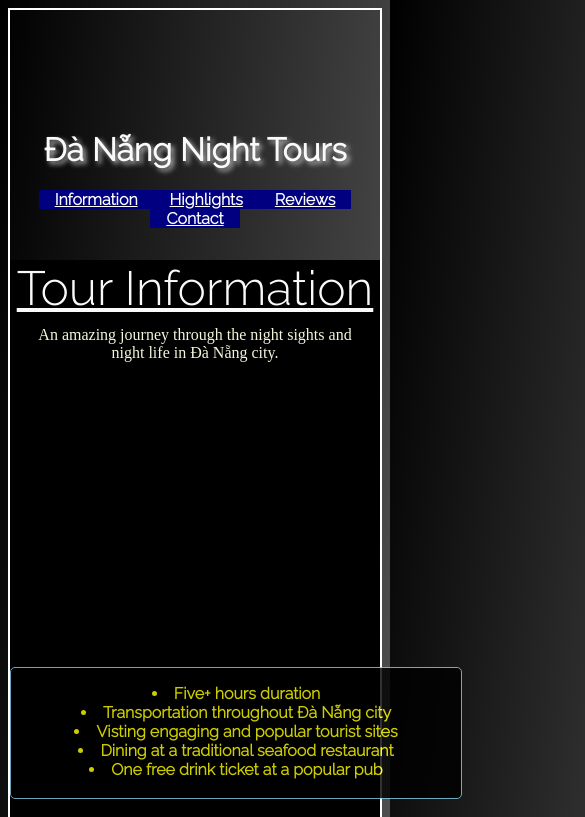
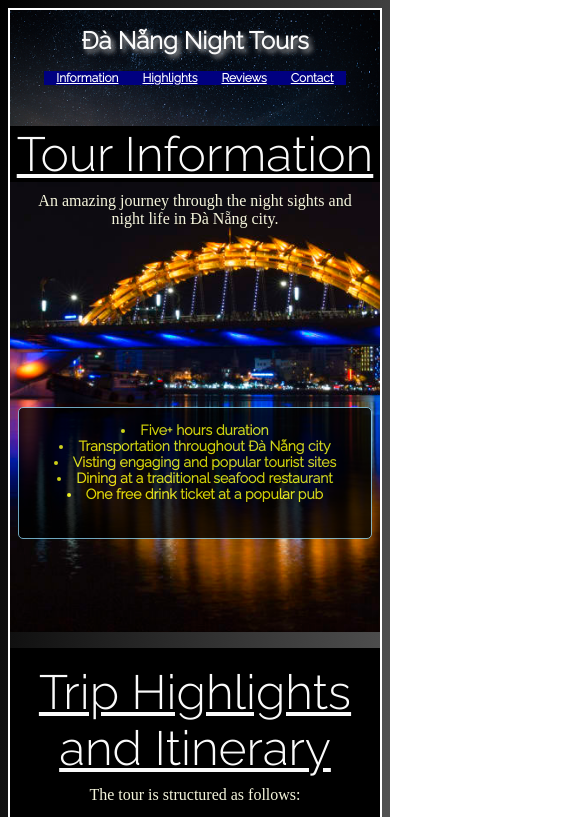
Before and after one commit to cbhuber17/LandingPage, a plain HTML site: page index.html in a window 390 px wide. Shown: the top 817 px of the page, 585 px wide, since content can reach past the window. Drawn offline with Linux system fonts and the light colour scheme; a web font is replaced by a local one.

Commit message:
Adding images, media queries to CSS and CSS cleanup for optimization.  Refactoring more JS.  Minor cleanup to HTML.  First submission of project for review.

```diff
--- a/css/styles.css
+++ b/css/styles.css
@@ -1,5 +1,3 @@
-/* TBD auto-resize images from first project */
-
 /* Base styles */
 html {
     font-family: Raleway;
@@ -13,12 +11,10 @@ body {
 }
 
 .sticky {
-    /* TBD background image overlaps border */
     background-image: url('../img/stars3.png');
     background-size: cover;
     overflow: hidden;
     position: fixed;
-    /* width: 100%; */
     z-index: 1;
     transition: top 0.7s;
     top: 10px;
@@ -26,19 +22,17 @@ body {
     right: 10px;
 }
 
-@media(max-width: 600px) {
+@media(max-width: 425px) {
     .sticky {
-        position: static;
+        font-size: 12px;
+        height: 116px;
     }
-}
-
-.sticky a {
-    display: block;
 }
 
 /* Typeography styles */
 h1 {
     text-align: center;
+    padding: 0em 1em 0em;
     text-shadow: 3px 3px 5px silver;
     font-size: 2em;
 }
@@ -93,7 +87,7 @@ main {
 
 section {
     position: relative;
-    min-height: 80vh;
+    min-height: 60vh;
     width: 100%;
     padding: 1em 0em;
     text-align: center;
@@ -107,11 +101,21 @@ section {
     margin: 0px;
 }
 
+.mainHero p {
+    padding-bottom: 20vh;
+}
+
 .mainHeroListContainer {
     display: grid;
     grid-template-rows: 130px;
     width: 450px;
     margin: auto;
+}
+
+@media(max-width: 475px) {
+    .mainHeroListContainer {
+        width: 95%;
+    }
 }
 
 .mainHeroList {
@@ -124,20 +128,35 @@ section {
     font-size: 16px;
 }
 
+@media(max-width: 475px) {
+    .mainHeroList {
+        font-size: 14px;
+    }
+}
+
 .mainHeroList ul{
     padding: 0px;
 }
 
-.section2 li {
-    padding: 0.5em 0em;
-}
-
-/* TBD Media query here for small viewport! */
 .section2ImgContainer {
     display: grid;
     grid-template-rows: 300px;
     grid-template-columns: repeat(2, 300px);
     justify-content: space-evenly;
+}
+
+@media(max-width: 650px) {
+    .section2ImgContainer {
+        grid-template-rows: 200px;
+        grid-template-columns: repeat(2, 200px);
+    }
+}
+
+@media(max-width: 445px) {
+    .section2ImgContainer {
+        grid-template-rows: 150px;
+        grid-template-columns: repeat(2, 150px);
+    }
 }
 
 #section2Img1 {
@@ -158,8 +177,17 @@ section {
     justify-content: center;
 }
 
-/* TBD should use FR units here (share the available remaining space) */
-/* TBD review section needs media queries */
+@media(max-width: 650px) {
+    .reviewContainer {
+        grid-template-columns: 100px 300px;
+    }
+}
+
+@media(max-width: 450px) {
+    .reviewContainer {
+        grid-template-columns: 100px 225px;
+    }
+}
 
 .avatar {
     display: flex;
--- a/index.html
+++ b/index.html
@@ -27,8 +27,7 @@
 
         <section id="section1" class="mainHero">
             <h2>Tour Information</h2>
-            <!-- TBD style done here, should be done in CSS -->
-            <p style="padding-bottom: 35vh;">An amazing journey through the night sights and night life in Đà Nẵng
+            <p>An amazing journey through the night sights and night life in Đà Nẵng
                 city.</p>
             <div class="mainHeroListContainer mainHeroList">
                 <ul>
@@ -81,10 +80,8 @@
         <section id="section4">
             <h2>Contact Us!</h2>
             <p>Fill out the form below and we will get back to you with more information on tour dates!</p>
-
             <div class="formContainer">
                 <form>
-
                     <label for="fname">First Name</label>
                     <input type="text" id="fname" name="firstname" placeholder="Your name..">
 
@@ -95,7 +92,6 @@
                     <input type="text" id="email" name="email" placeholder="Your email address..">
 
                     <input type="submit" value="Submit">
-
                 </form>
             </div>
         </section>
--- a/js/app.js
+++ b/js/app.js
@@ -1,10 +1,9 @@
-
-// TBD: Document functions
+// Helper functions ---------------------------------------------------------------------------------------------------------------------
 /*
 * Create the navigation bar dynamically - builds menu items that has anchors to sections on the page
- * @param  {HTMLElement} navBarList The navigation bar list element (from ID)
- * @param  {String} text Text to describe the menu item to create (and be linked by the anchor)
- * @param  {String} anchor The attribute of href in the anchor (i.e. the link to the section on the page)
+* @param  {HTMLElement} navBarList - The navigation bar list element (from ID)
+* @param  {String} text - Text to describe the menu item to create (and be linked by the anchor)
+* @param  {String} anchor - The attribute of href in the anchor (i.e. the link to the section on the page)
 */
 function addNavBarList(navBarList, text, anchor) {
 
@@ -22,8 +21,8 @@ function addNavBarList(navBarList, text, anchor) {
 
 /*
 * Check to see if an element is in the current view port
- * @param  {HTMLElement} navBarList The navigation bar list element (from ID)
- * @return {Boolean} true if the element is in the current view port, otherwise false
+* @param  {HTMLElement} navBarList - The navigation bar list element (from ID)
+* @return {Boolean} - true if the element is in the current view port, otherwise false
 */
 function isElementInViewport(element) {
 
@@ -58,27 +57,12 @@ function goToTop() {
     window.scrollTo({ top: 0, behavior: "smooth" });
 }
 
-// TBD have main() function?
-// TBD break down code further based on Mosh's good coding practices
-
-// Get all tags that use <section>, then the ID can be extracted
-const allSections = document.body.getElementsByTagName("section");
-
-// Grab the nav bar list element
-const navBarList = document.querySelector("#NavbarList");
-
-// Array to hold section elements for event listener smooth scrolling
-const sectionElements = [];
-
-// Iterate over each section to:
-// Populate the nav bar with each menu item
-// Create an anchor link for each menu item
-// Allow smooth scrolling for each menu item
-for (let i = 0; i < allSections.length; i++) {
-
-    // Get the section id and create the link to it
-    sectionIDanchorlink = '#' + allSections[i].id;
-    sectionElements.push(document.querySelector(sectionIDanchorlink));
+/*
+* Check to see if an element is in the current view port
+* @param {HTMLElement} i - Number between 0 and 3 inclusive (order of the navigation bar, 0 starts on the left)
+* @return {String} - The text to appear for each menu item on the navigation bar
+*/
+function getMenuText(i) {
 
     // Create the text for each navigation bar menu item
     let menuText = '';
@@ -102,6 +86,35 @@ for (let i = 0; i < allSections.length; i++) {
             break;
     }
 
+    return menuText;
+}
+
+/*
+*  Create the navigation bar, create each menu item and reference each item with an anchor, and allow smooth scrolling for each anchor
+*/
+function createNavBar() {
+
+    // Get all tags that use <section>, then the ID can be extracted
+    const allSections = document.body.getElementsByTagName("section");
+
+    // Grab the nav bar list element
+    const navBarList = document.querySelector("#NavbarList");
+
+    // Array to hold section elements for event listener smooth scrolling
+    const sectionElements = [];
+
+    // Iterate over each section to:
+    // Populate the nav bar with each menu item
+    // Create an anchor link for each menu item
+    // Allow smooth scrolling for each menu item
+    for (let i = 0; i < allSections.length; i++) {
+
+        // Get the section id and create the link to it
+        sectionIDanchorlink = '#' + allSections[i].id;
+        sectionElements.push(document.querySelector(sectionIDanchorlink));
+
+        let menuText = getMenuText(i);
+
         addNavBarList(navBarList, menuText, sectionIDanchorlink);
 
         // Get section anchor
@@ -113,11 +126,15 @@ for (let i = 0; i < allSections.length; i++) {
             evt.preventDefault();
             sectionElements[i].scrollIntoView({ behavior: "smooth" });
         });
-
+    }
 }
 
-// Highlight a particular section when it is in the current view port
-// Also highlight the section in the navbar when in the current view port
+/*
+* Highlight a particular section when it is in the current view port
+* Also highlight the section in the navbar when in the current view port
+*/
+function highlightSectionAndNavbar() {
+
     document.addEventListener("scroll", function activateSection(evt) {
 
         const sections = document.querySelectorAll("section");
@@ -125,6 +142,7 @@ document.addEventListener("scroll", function activateSection(evt) {
 
         for (let i = 0; i < sections.length; i++) {
 
+            // H2 header gets activated too
             section_h2 = sections[i].childNodes[1];
 
             // Add/remove active class in section/navbar
@@ -140,6 +158,12 @@ document.addEventListener("scroll", function activateSection(evt) {
             }
         }
     });
+}
+
+/*
+* Hides the navigation bar when scrolling
+*/
+function hideNavBarWhenScrolling() {
 
     // Code to hide fixed nav bar when scrolling
     let timer = null;
@@ -154,7 +178,6 @@ window.addEventListener("scroll", function hideNavBar(hideEvt) {
         // Keep the header when scrolling
         if (timer !== null) {
             clearTimeout(timer);
-        // TBD separation of concerns, JS should not be changing the style!
             fixedHeader.style.top = "0px";
         }
 
@@ -176,10 +199,26 @@ window.addEventListener("scroll", function hideNavBar(hideEvt) {
 
         // Remove the header when scrolling stops
         timer = setTimeout(function hideNavBarTimeout() {
-        // TBD separation of concerns
             fixedHeader.style.top = `-${headerHeight}px`;
         }, 1000);
     });
+}
+
+// MAIN function ---------------------------------------------------------------------------------------------------------------------
+
+/*
+*  Main entry point of the program to perform the JS tasks
+*/
+function main() {
+
+    createNavBar();
+
+    highlightSectionAndNavbar();
+
+    hideNavBarWhenScrolling();
 
     // Show the "scroll to top" button when scrolling past the fold of the page
     window.onscroll = function () { scrollShowTopButton() };
+}
+
+main();
```
Also changed, not shown: img/Colin2020_2.jpg (added), img/dnsunset3.jpg (added), img/dragon.jpg (added), img/seafood.jpg (added), img/stars3.png (added). Lines whose indentation alone changed are shown as unchanged.
